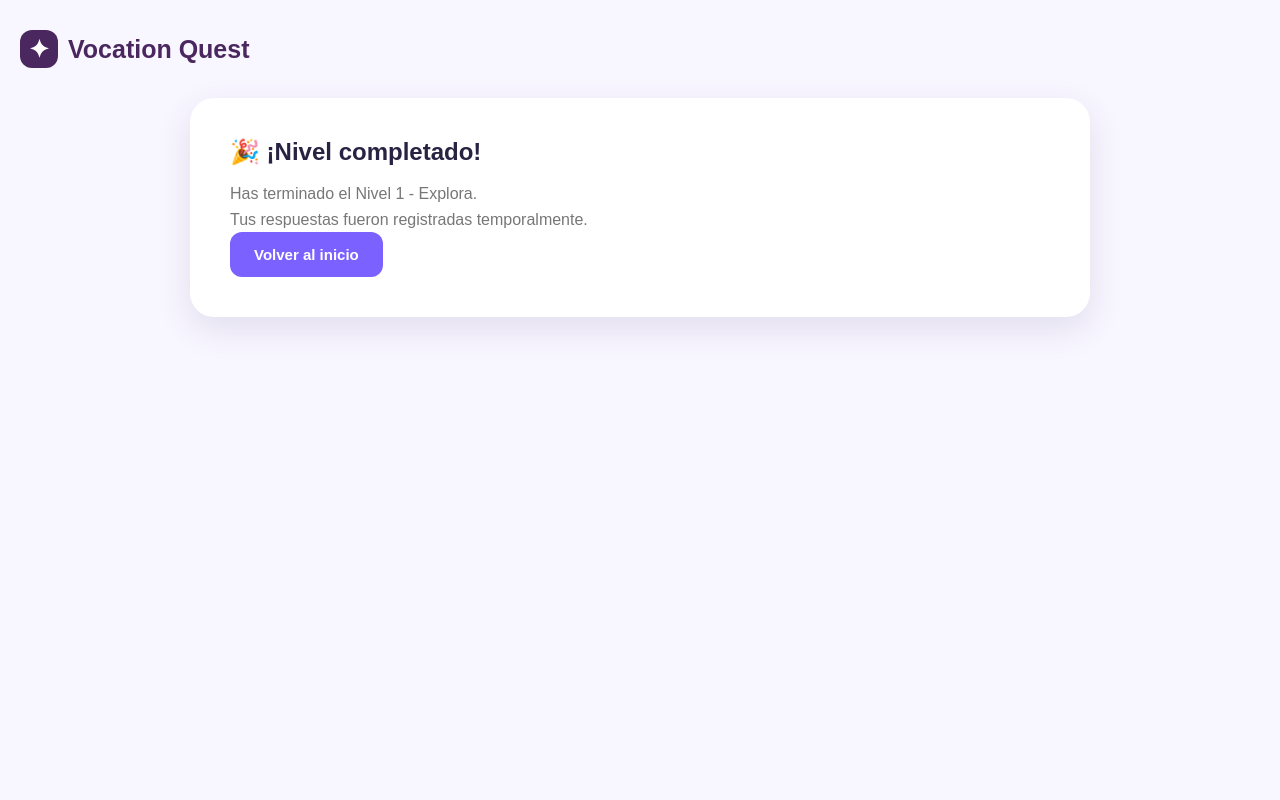
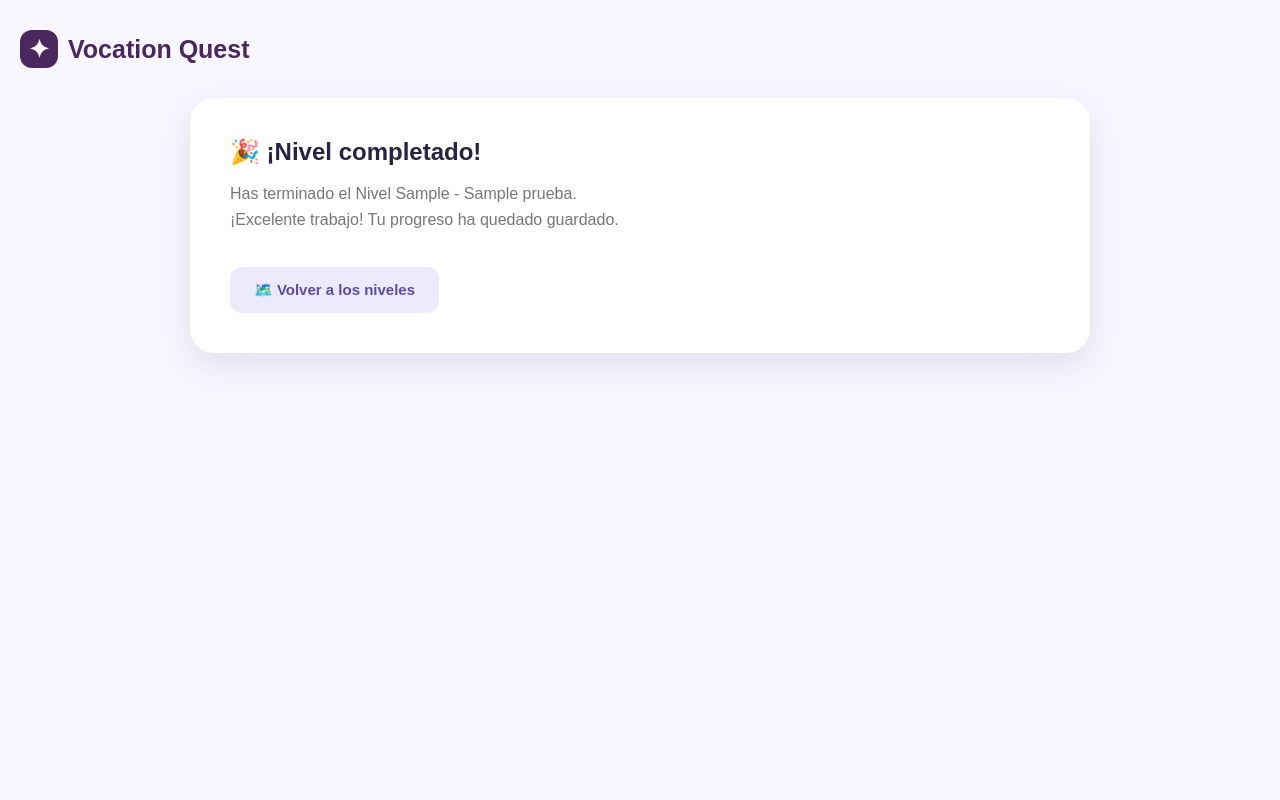
Before and after one commit to adrianasegura1507-stack/Vocation-Quest, a Flask app: template Backend/templates/prueba_finalizada.html in a window 1280 px wide. Run offline with Flask 3, Linux system fonts and the light colour scheme; the template is opened without the code that fills it: most values are stand-ins (such as "Sample title", 1, 10 or a date in 2020).

Commit message:
Correcccion de errores (barra de progreso)

```diff
--- a/Backend/templates/prueba_finalizada.html
+++ b/Backend/templates/prueba_finalizada.html
@@ -3,6 +3,7 @@
 
 <head>
     <meta charset="UTF-8">
+    <meta name="viewport" content="width=device-width, initial-scale=1.0">
 
     <title>Prueba finalizada | Vocation Quest</title>
 
@@ -23,20 +24,62 @@
 
             <div class="pregunta-card">
 
+                {% if resultado_final %}
+
+                    <h1>🏆 ¡Completaste tu aventura!</h1>
+
+                    <p>
+                        Has terminado todos los niveles
+                        de Vocation Quest.
+                    </p>
+
+                    <p>
+                        ¡Ya puedes consultar tus resultados
+                        de orientación vocacional!
+                    </p>
+
+                    <a href="{{ url_for('inicio_estudiante') }}"
+                       class="btn-siguiente">
+                        Ver mis resultados
+                    </a>
+
+                {% else %}
+
                     <h1>🎉 ¡Nivel completado!</h1>
 
                     <p>
-                    Has terminado el Nivel 1 - Explora.
+                        Has terminado el
+                        Nivel {{ prueba.numero_nivel }} -
+                        {{ prueba.nombre }}.
                     </p>
 
                     <p>
-                    Tus respuestas fueron registradas
-                    temporalmente.
+                        ¡Excelente trabajo! Tu progreso
+                        ha quedado guardado.
                     </p>
 
-                <a href="/" class="btn-siguiente">
-                    Volver al inicio
+                    <div class="botones-prueba">
+
+                        <a href="{{ url_for('inicio_estudiante') }}"
+                           class="btn-anterior">
+                            🗺️ Volver a los niveles
                         </a>
+
+                        {% if siguiente_prueba %}
+
+                            <a href="{{ url_for(
+                                'pruebas.inicio_prueba',
+                                id_prueba=siguiente_prueba.id_prueba
+                            ) }}"
+                               class="btn-siguiente">
+                                🚀 Siguiente nivel →
+                            </a>
+
+                        {% endif %}
+
+                    </div>
+
+                {% endif %}
 
             </div>
 
@@ -45,5 +88,4 @@
     </main>
 
 </body>
-
 </html>
```
Also changed, not shown: Backend/routes/pruebas.py (+27 -5 lines), Backend/templates/prueba.html (+10 -51 lines). Lines whose indentation alone changed are shown as unchanged.
